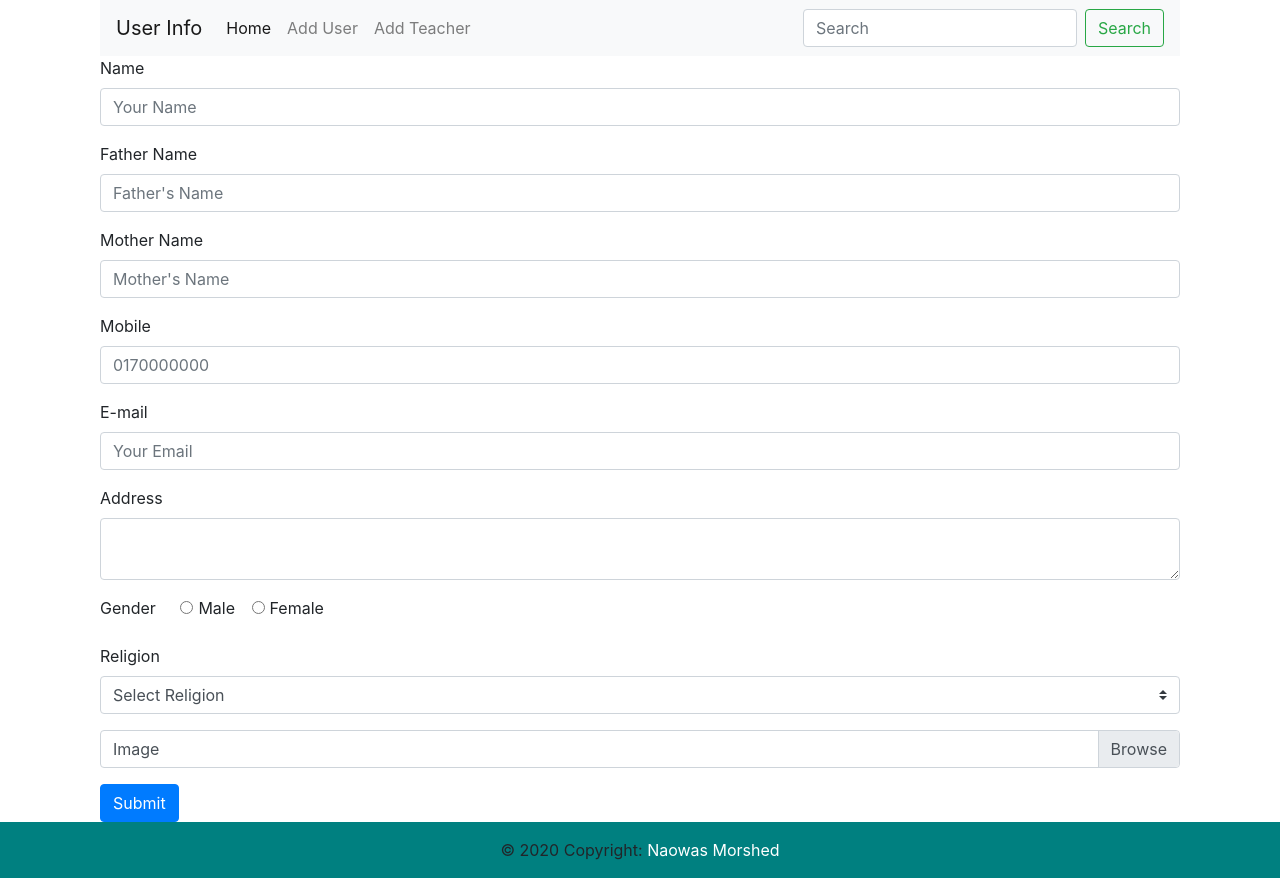
After one commit to naowas/oop_pdo_crud, a PHP site: page /addteacher.php in a window 1280 px wide. The commit adds this page. Run offline with PHP 8.4, Linux system fonts and the light colour scheme; some libraries are stand-ins or nearby versions.

Commit message:
teacher add done

```diff
--- /dev/null
+++ b/addteacher.php
@@ -0,0 +1,112 @@
+<?php
+include 'inc/header.php';
+require 'class/functions.class.php';
+
+if ($_SERVER['REQUEST_METHOD'] == 'POST') {
+    if (isset($_POST['submit'])) {
+
+        $data['name'] = $_POST['name'];
+        $data['fname'] = $_POST['fname'];
+        $data['mname'] = $_POST['mname'];
+        $data['mobile'] = $_POST['mobile'];
+        $data['email'] = $_POST['email'];
+        $data['address'] = $_POST['address'];
+        $data['gender'] = $_POST['gender'];
+        $data['religion'] = $_POST['religion'];
+
+        //image Part
+        $timestamp = time();
+        $imgfile = $_FILES["image"]["name"];
+        $temp_img = $_FILES["image"]["tmp_name"];
+        $file_size = $_FILES["image"]["size"];
+        $target_img_dir = "uploads/";
+        $data['image_path'] = $target_img_file = strtolower($target_img_dir . $timestamp . basename($imgfile));
+        $img_file_type = pathinfo($target_img_file, PATHINFO_EXTENSION);
+
+        if ($img_file_type != "jpg" && $img_file_type != "png" && $img_file_type != "jpeg" && $img_file_type != "gif") {
+            echo "<script>alert('png, jpg, gif and JPEG files are allowed!')</script>";
+        } else {
+            $movfile = move_uploaded_file($temp_img, $target_img_file);
+        }
+
+        $table_name = "teacher_info";
+        $obj = new Functions();
+        $obj->insert($data, $table_name);
+
+    }
+
+}
+
+?>
+<div class="container">
+    <div class="container-fluid">
+        <?php
+include 'inc/nav.php';
+?>
+        <form action="" method="POST" enctype="multipart/form-data">
+
+            <div class="form-group">
+                <label for="name">Name</label>
+                <input type="text" name="name" class="form-control" id="name" placeholder="Your Name">
+            </div>
+            <div class="form-group">
+                <label for="fname">Father Name</label>
+                <input type="text" name="fname" class="form-control" id="name" placeholder="Father's Name">
+            </div>
+            <div class="form-group">
+                <label for="mname">Mother Name</label>
+                <input type="text" class="form-control" id="mname" name="mname" placeholder="Mother's Name">
+            </div>
+            <div class="form-group">
+                <label for="mobile">Mobile</label>
+                <input type="text" class="form-control" name="mobile" id="mobile" placeholder="0170000000">
+            </div>
+            <div class="form-group">
+                <label for="email">E-mail</label>
+                <input type="email" class="form-control" name="email" id="email" placeholder="Your Email">
+            </div>
+            <div class="form-group">
+                <label for="address">Address</label>
+                <textarea class="form-control" name="address" id="" cols="30" rows="2"></textarea>
+            </div>
+            <div class="form-group">
+                <label for="gender">Gender</label>
+                <div class="form-check-inline">
+                    <label class="form-check-label" for="radio">
+                        <input type="radio" style="margin-left: 20px;" class="form-check-input" id="male" name="gender"
+                            value="Male">Male
+                    </label>
+                </div>
+
+                <div class="form-check-inline">
+                    <label class="form-check-label" for="radio">
+                        <input type="radio" class="form-check-input" id="female" name="gender" value="Female">Female
+                    </label>
+                </div>
+            </div>
+
+            <div class="form-group">
+                <label for="religion">Religion</label>
+                <select class="custom-select" name="religion">
+                    <option selected>Select Religion</option>
+                    <option value="Islam">Islam</option>
+                    <option value="Hindu">Hindu</option>
+                    <option value="Christian">Christian</option>
+                </select>
+            </div>
+            <div class="form-group">
+                <div class="custom-file">
+                    <input type="file" name="image" class="custom-file-input" id="image">
+                    <label class="custom-file-label" for="customFile">Image</label>
+                </div>
+            </div>
+
+            <button type="submit" name="submit" class="btn btn-primary">Submit</button>
+        </form>
+    </div>
+    </div>
+</div>
+
+<?php
+include "inc/footer.php";
+?>
--- a/class/functions.class.php
+++ b/class/functions.class.php
@@ -64,27 +64,30 @@ class Functions extends Database
 
     }
 
-    public function update($data, $image_old, $docfile_old, $id, $table_name)
+    public function update($data, $table_name, $image_old, $docfile_old, $id)
     {
         $columns = implode(", ", array_keys($data));
         $escaped_values = array_map(null, array_values($data));
 
         $values = "'" . implode("', '", $escaped_values) . "'";
 
-        // $sql = "UPDATE $table_name SET ($columns) VALUES ($values) WHERE id = $id";
-        // $query = $this->conn->prepare($sql);
-        // $query->execute();
-        // if ($query == true) {
+        $sql = "UPDATE $table_name SET ($columns) VALUES  $values WHERE id = $id";
+        $query = $this->conn->prepare($sql);
+        var_dump($query);
+        $query->execute();
+        if ($query == true) {
 
-        //     unlink($docfile_old);
-        //     unlink($image_old);
+            unlink($docfile_old);
+            unlink($image_old);
 
-        //     echo "<script>alert('Record Added with image and DOC file')</script>";
-        //     echo "<script>window.open('index.php','_self')</script>";
+            echo "<script>alert('Record updated with image and DOC file')</script>";
+            echo "<script>window.open('index.php','_self')</script>";
 
-        // }
+        }
 
     }
+
+
 
     // public function update($image_old, $docfile_old, $id)
     // {
--- a/inc/nav.php
+++ b/inc/nav.php
@@ -12,6 +12,9 @@
       <li class="nav-item">
         <a class="nav-link" href="add.php">Add User</a>
       </li>
+      <li class="nav-item">
+        <a class="nav-link" href="addteacher.php">Add Teacher</a>
+      </li>
     </ul>
     <form class="form-inline my-2 my-lg-0">
       <input class="form-control mr-sm-2" type="search" placeholder="Search" aria-label="Search">
```
Also changed, not shown: edit.php (+12 -4 lines), uploads/1200px-image_created_with_a_mobile_phone.png (deleted), uploads/1602140815background-image.png (added), uploads/background-image.png (added), 1 other file.
